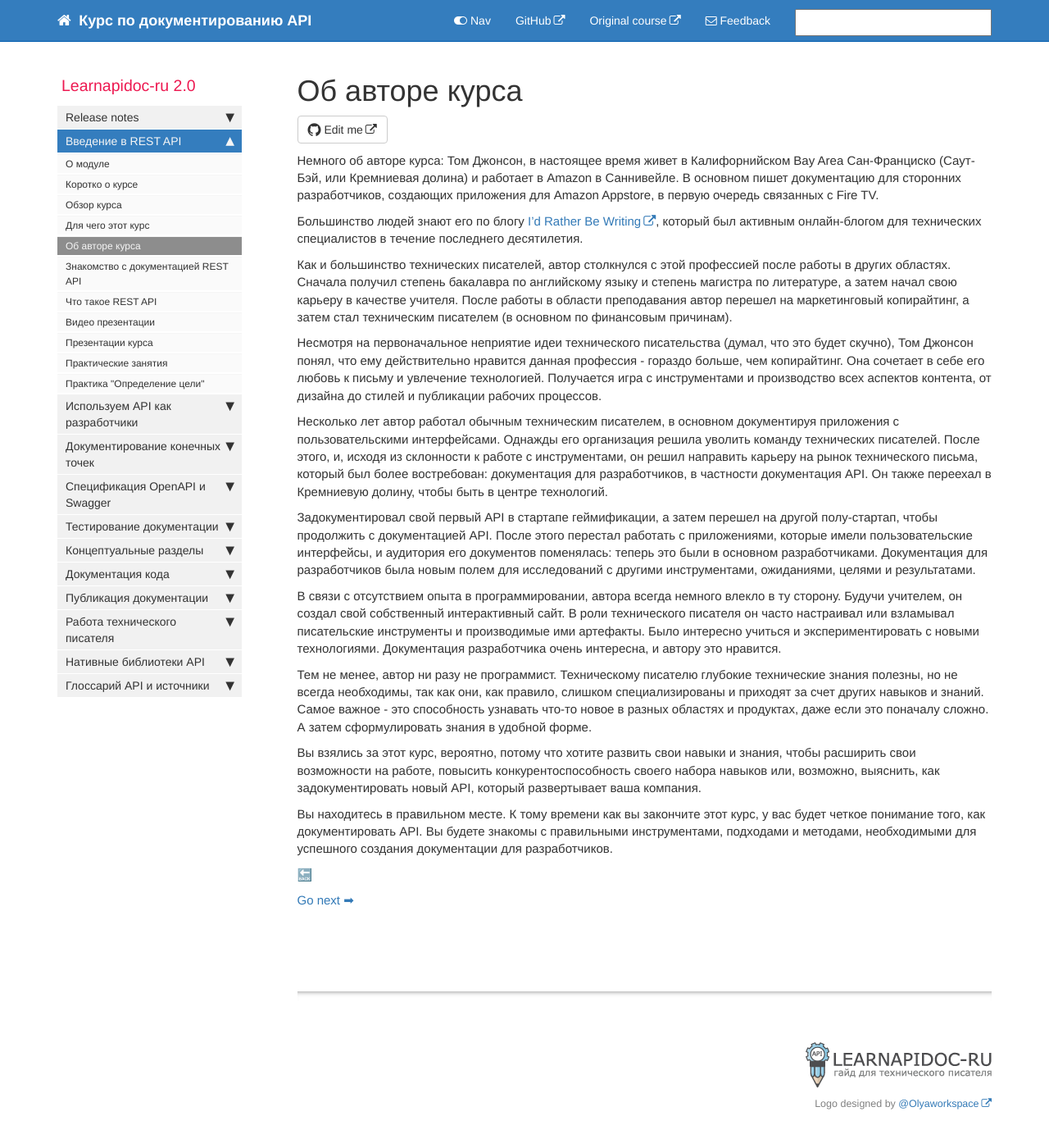
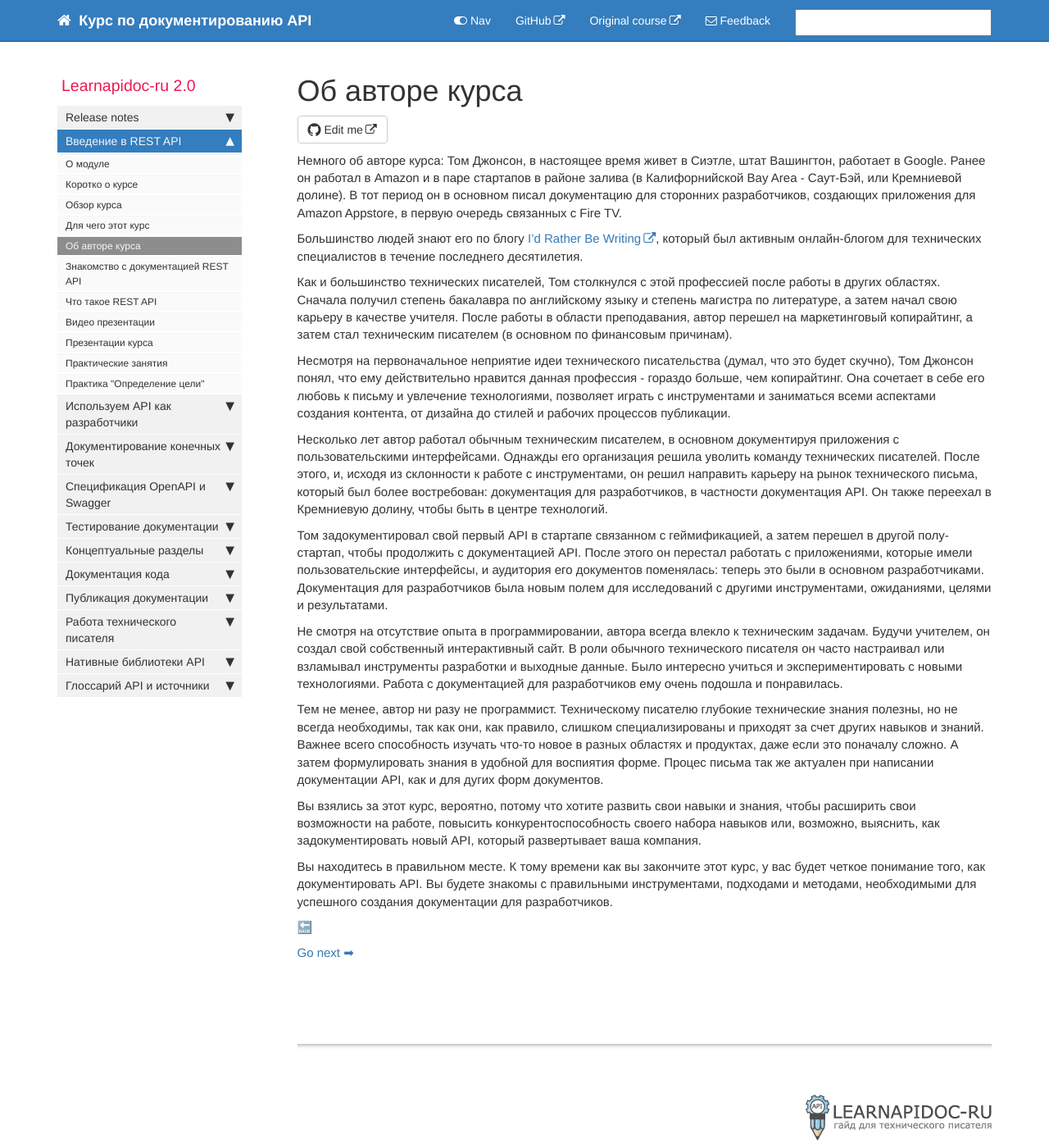
Before and after one commit to Starkovden/Starkovden.github.io, a Jekyll site: the page built from pages/introduction-rest-api/about-the-author.md, in a window 1280 px wide and 1400 px high. Shown: the whole window at 82% size. Built offline with Jekyll 4.4.1, drawn with Linux system fonts in a browser that asks for light colours; nearby versions of some CDN libraries; comment, search, counter and statistics services are not loaded.

Commit message:
Update about-the-author.md
Правки перевода на основе текста первоисточника

```diff
--- a/pages/introduction-rest-api/about-the-author.md
+++ b/pages/introduction-rest-api/about-the-author.md
@@ -7,21 +7,21 @@ permalink: about-the-author.html
 folder: introduction-rest-api
 ---
 
-Немного об авторе курса: Том Джонсон,  в настоящее время живет в Калифорнийском Bay Area Сан-Франциско (Саут-Бэй, или Кремниевая долина) и работает в Amazon в Саннивейле. В основном пишет документацию для сторонних разработчиков, создающих приложения для Amazon Appstore, в первую очередь связанных с Fire TV.
+Немного об авторе курса: Том Джонсон,  в настоящее время живет в Сиэтле, штат Вашингтон, работает в Google. Ранее он работал в Amazon и в паре стартапов в районе залива (в Калифорнийской Bay Area - Саут-Бэй, или Кремниевой долине). В тот период он в основном писал документацию для сторонних разработчиков, создающих приложения для Amazon Appstore, в первую очередь связанных с Fire TV.
 
 Большинство людей знают его по блогу  [I’d Rather Be Writing](https://idratherbewriting.com/), который был активным онлайн-блогом для технических специалистов в течение последнего десятилетия.
 
-Как и большинство технических писателей, автор столкнулся с этой профессией после работы в других областях. Сначала получил степень бакалавра по английскому языку и степень магистра по литературе, а затем начал свою карьеру в качестве учителя. После работы в области преподавания автор перешел на маркетинговый копирайтинг, а затем стал техническим писателем (в основном по финансовым причинам).
+Как и большинство технических писателей, Том столкнулся с этой профессией после работы в других областях. Сначала получил степень бакалавра по английскому языку и степень магистра по литературе, а затем начал свою карьеру в качестве учителя. После работы в области преподавания, автор перешел на маркетинговый копирайтинг, а затем стал техническим писателем (в основном по финансовым причинам).
 
-Несмотря на первоначальное неприятие идеи технического писательства (думал, что это будет скучно), Том Джонсон понял, что ему действительно нравится данная профессия - гораздо больше, чем копирайтинг. Она сочетает в себе его любовь к письму и увлечение технологией. Получается игра с инструментами и производство всех аспектов контента, от дизайна до стилей и публикации рабочих процессов.
+Несмотря на первоначальное неприятие идеи технического писательства (думал, что это будет скучно), Том Джонсон понял, что ему действительно нравится данная профессия - гораздо больше, чем копирайтинг. Она сочетает в себе его любовь к письму и увлечение технологиями, позволяет играть с инструментами и заниматься всеми аспектами создания контента, от дизайна до стилей и рабочих процессов публикации.
 
 Несколько лет автор работал обычным техническим писателем, в основном документируя приложения с пользовательскими интерфейсами. Однажды его организация решила уволить команду технических писателей. После этого, и, исходя из склонности к работе с инструментами, он решил направить карьеру на рынок технического письма, который был более востребован: документация для разработчиков, в частности документация API. Он также переехал в Кремниевую долину, чтобы быть в центре технологий.
 
-Задокументировал свой первый API в стартапе геймификации, а затем перешел на другой полу-стартап, чтобы продолжить с документацией API. После этого перестал работать с приложениями, которые имели пользовательские интерфейсы, и аудитория его документов поменялась: теперь это были в основном разработчиками. Документация для разработчиков была новым полем для исследований с другими инструментами, ожиданиями, целями и результатами.
+Том задокументировал свой первый API в стартапе связанном с геймификацией, а затем перешел в другой полу-стартап, чтобы продолжить с документацией API. После этого он перестал работать с приложениями, которые имели пользовательские интерфейсы, и аудитория его документов поменялась: теперь это были в основном разработчиками. Документация для разработчиков была новым полем для исследований с другими инструментами, ожиданиями, целями и результатами.
 
-В связи с отсутствием опыта в программировании, автора всегда немного влекло в ту сторону. Будучи учителем, он создал свой собственный интерактивный сайт. В роли технического писателя он часто настраивал или взламывал писательские инструменты и производимые ими артефакты. Было интересно учиться и экспериментировать с новыми технологиями. Документация разработчика очень интересна, и автору это нравится.
+Не смотря на отсутствие опыта в программировании, автора всегда влекло к техническим задачам. Будучи учителем, он создал свой собственный интерактивный сайт. В роли обычного технического писателя он часто настраивал или взламывал инструменты разработки и выходные данные. Было интересно учиться и экспериментировать с новыми технологиями. Работа с документацией для разработчиков ему очень подошла и понравилась.
 
-Тем не менее, автор ни разу не программист. Техническому писателю глубокие технические знания полезны, но не всегда необходимы, так как они, как правило, слишком специализированы и приходят за счет других навыков и знаний. Самое важное - это способность узнавать что-то новое в разных областях и продуктах, даже если это поначалу сложно. А затем сформулировать знания в удобной форме.
+Тем не менее, автор ни разу не программист. Техническому писателю глубокие технические знания полезны, но не всегда необходимы, так как они, как правило, слишком специализированы и приходят за счет других навыков и знаний. Важнее всего способность изучать что-то новое в разных областях и продуктах, даже если это поначалу сложно. А затем формулировать знания в удобной для воспиятия форме. Процес письма так же актуален при написании документации API, как и для дугих форм документов.
 
 Вы взялись за этот курс, вероятно, потому что хотите развить свои навыки и знания, чтобы расширить свои возможности на работе, повысить конкурентоспособность своего набора навыков или, возможно, выяснить, как задокументировать новый API, который развертывает ваша компания.
 
```
